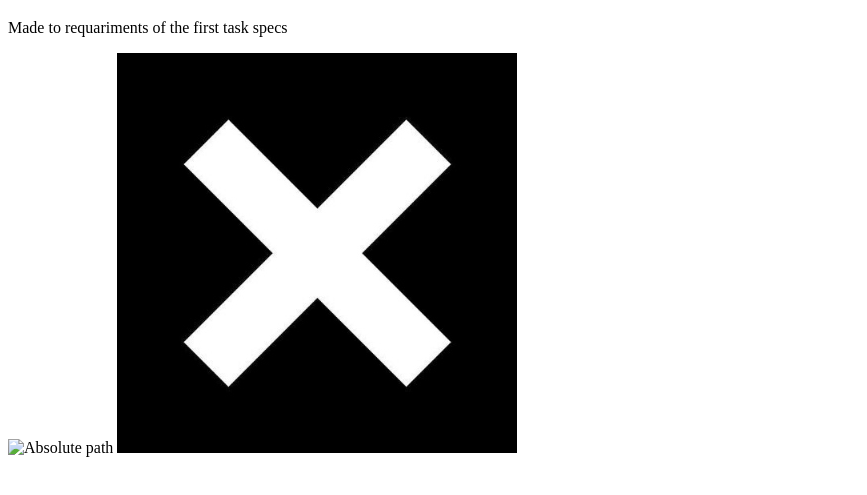
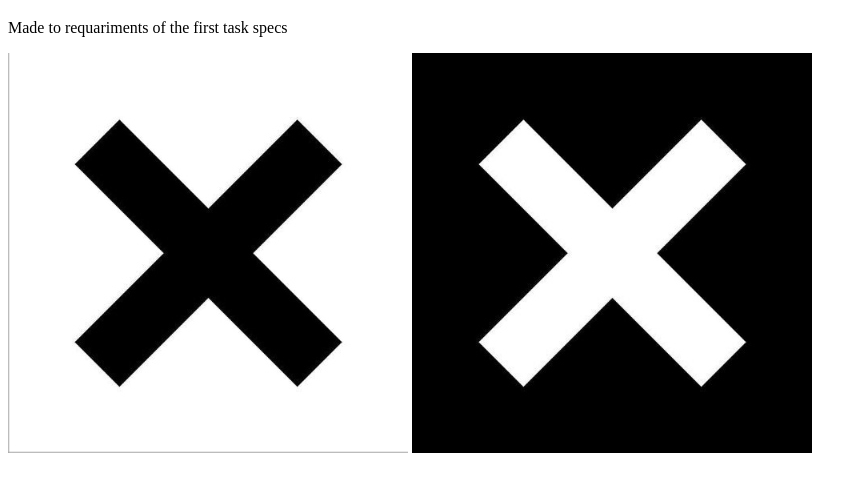
Before and after one commit to AlenKoptsev/first_task, a plain HTML site: page folder/inner/index.html in a window 1280 px wide. Shown: the part 61-556 px from the top of the page, without its empty margins (0-867 px from the left). Drawn offline with Linux system fonts and the light colour scheme.

Commit message:
Update index.html

```diff
--- a/folder/inner/index.html
+++ b/folder/inner/index.html
@@ -7,7 +7,7 @@
   <body>
     <h1>First task</h1>
     <p>Made to requariments of the first task specs</p>
-    <img src="/AlenKoptsev/first_task/img/white.jpg" alt="Absolute path">
+    <img src="/first_task/img/white.jpg" alt="Absolute path">
     <img src="../../img/black.jpg" alt="Relative path">
   </body>
 </html>
```
